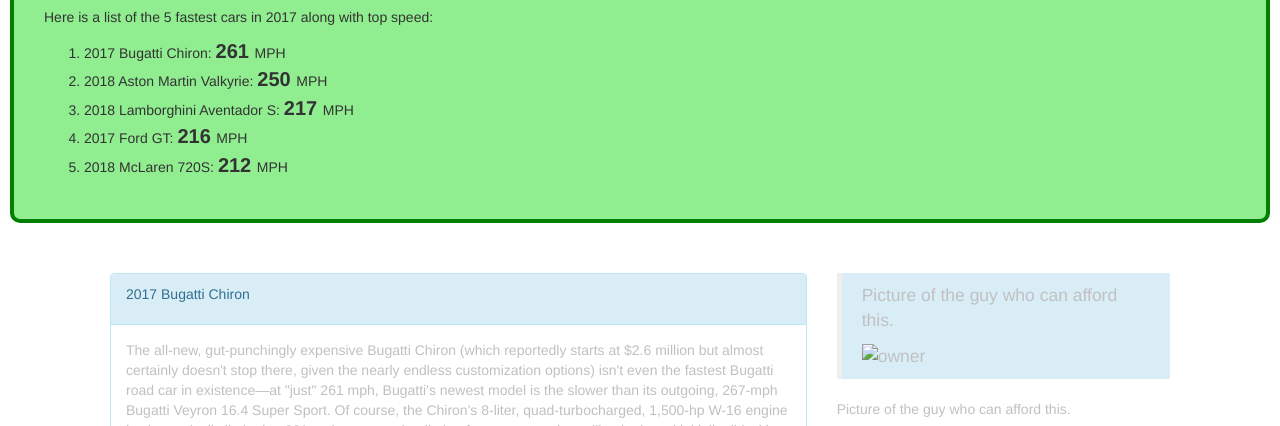
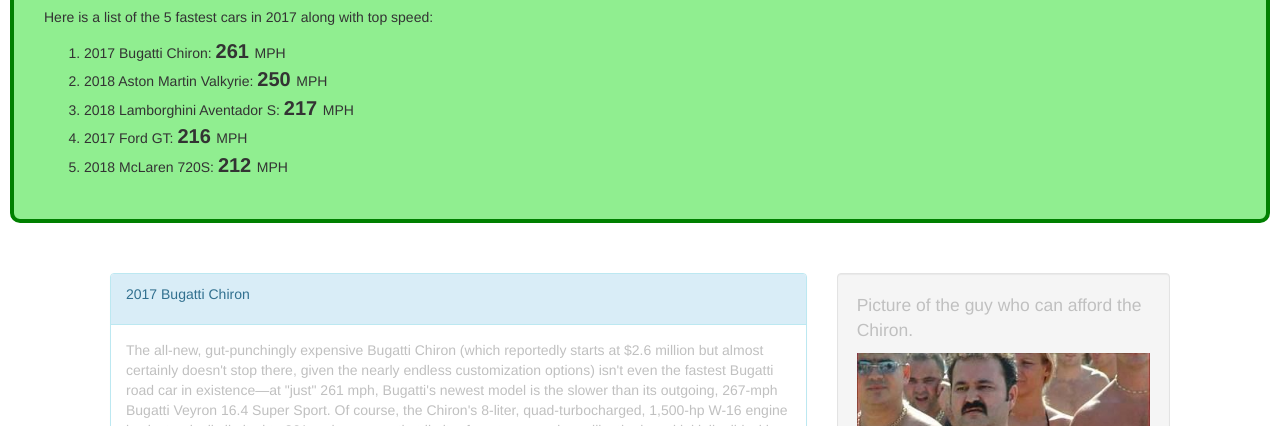
Before and after one commit to bigplans47/portfolio-website, a plain HTML site: page index.html in a window 1280 px wide. Shown: the part 320-746 px from the top of the page. Drawn offline with Linux system fonts and the light colour scheme.

Commit message:
add well

```diff
--- a/index.html
+++ b/index.html
@@ -39,12 +39,10 @@
             </div>
           </div>
           <div class="col-lg-4">
-            <blockquote class="bg-info">
-              <p>Picture of the guy who can afford this.</p>
-              <img src="css/owner.jpg" alt="owner">
+            <blockquote class="well">
+              <p>Picture of the guy who can afford the Chiron.</p>
+              <img src="img/owner.jpg" alt="owner" class="img-responsive">
             </blockquote>
-            <p>Picture of the guy who can afford this.</p>
-            <img src="img/owner.jpg" alt="owner" class="img-responsive">
         </div>
         <div class="row">
           <div class="col-lg-6">
@@ -87,9 +85,9 @@
     </div>
     <div class="sidebar">
       <h2>Visit the Chiron website <a href="http://www.bugatti.com/chiron/">here</a></h2>
-      <p>THis is the best place to get more information about the car, right from the makers of this beauty.</p>
+      <p>This is the best place to get more information about the car, right from the makers of this beauty.</p>
     </div>
-    </div>
+
     <div class="sidebar">
       <h2>Find out more</h2>
       <p>Check back later for more.</p>
```
Also changed, not shown: author.html (+1 -2 lines), img/720scar.jpg, img/aventador.jpg, img/valkyrie.jpg.
